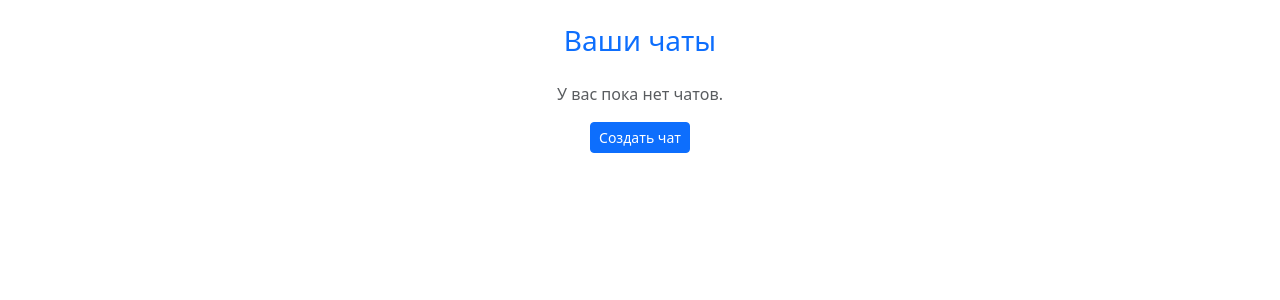
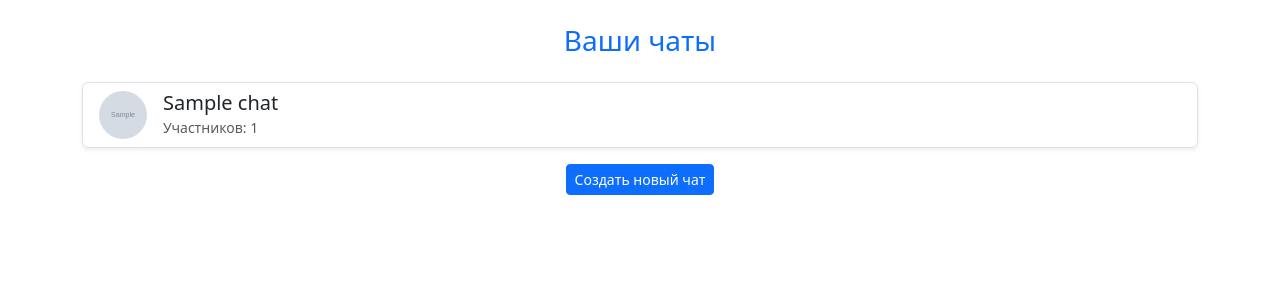
Before and after one commit to NikVinogradoff/messenger-min, a Flask app: page /main_page in a window 1280 px wide. Shown: the part 91-391 px from the top of the page. Run offline with Flask 3, Linux system fonts and the light colour scheme; a user stored in the database is signed in; tables that the repository leaves empty hold one stand-in row (values such as "Sample post"); grey boxes marked "Sample" are stand-in pictures.

Commit message:
Добавление нового чата, выбор названия и аватарки для чата, поддержка GIF для аватарок пользователя

```diff
--- a/app.py
+++ b/app.py
@@ -1,3 +1,5 @@
+import requests
+
 from config import *
 
 
@@ -49,6 +51,7 @@ def logout():
     logout_user()
     return redirect("/")
 
+
 @app.route("/main_page")
 def main_page():
     session = db_session.create_session()
@@ -59,14 +62,46 @@ def main_page():
     chats = user.chats
     return render_template("main_page.html", title="Мои чаты", chats=chats)
 
+
 @app.route("/chat")
 @login_required
 def chat():
     return render_template("chat.html", title="Чат")
 
+
 @app.route("/create_chat", methods=["GET", "POST"])
+@login_required
 def create_chat():
-    pass
+    if request.method == "POST":
+        title = request.form.get("title")
+        avatar = request.files.get("avatar")
+        if not title:
+            return render_template("create_chat.html", error="Введите название чата", title="Создать чат")
+        session = db_session.create_session()
+        chat = Chat(title=title)
+        user = session.merge(current_user)
+        chat.members.append(user)
+        if avatar and avatar.filename:
+            avatars_dir = os.path.join(app.static_folder, "img", "chat_avatars")
+            os.makedirs(avatars_dir, exist_ok=True)
+            filename = f"chat_{chat.id or hash(title)}.png"
+            filepath = os.path.join(avatars_dir, filename)
+            avatar.save(filepath)
+            chat.avatar_url = f"img/chat_avatars/{filename}"
+        session.add(chat)
+        session.commit()
+        if not chat.id:
+            new_filename = f"chat_{chat.id}.png"
+            old_path = os.path.join(avatars_dir, f"chat_{hash(title)}.png")
+            new_path = os.path.join(avatars_dir, new_filename)
+            if os.path.exists(old_path):
+                os.rename(old_path, new_path)
+            chat.avatar_url = f"img/chat_avatars/{new_filename}"
+            session.commit()
+        return redirect("/main_page")
+
+    return render_template("create_chat.html", title="Создать чат")
+
 
 @app.route("/profile", methods=["GET", "POST"])
 @login_required
--- a/config.py
+++ b/config.py
@@ -5,6 +5,7 @@ from werkzeug.utils import redirect, secure_filename
 
 from data import db_session
 from data.users import User
+from data.chats import Chat
 
 from forms.login_form import LoginForm
 from forms.register_form import RegisterForm
--- a/data/chats.py
+++ b/data/chats.py
@@ -15,6 +15,7 @@ class Chat(SqlAlchemyBase):
     id = Column(Integer, primary_key=True, autoincrement=True)
     title = Column(String, nullable=False)
     members = relationship("User", secondary=user_chat_association, back_populates="chats")
+    avatar_url = Column(String, default=None, nullable=True)
 
     def __repr__(self):
         return f"<Chat> {self.id} '{self.title}'"
--- a/templates/main_page.html
+++ b/templates/main_page.html
@@ -3,9 +3,39 @@
 {% block content %}
 <div class="container mt-4">
     <h3 class="text-center mb-4 text-primary">Ваши чаты</h3>
-    <div class="text-center text-muted">
-        <p>У вас пока нет чатов.</p>
-        <a href="/create_chat" class="btn btn-primary btn-sm">Создать чат</a>
-    </div>
+    {% if chats %}
+        <div class="list-group shadow-sm">
+        {% for chat in chats %}
+            <a href="/chat/{{ chat.id }}" class="list-group-item list-group-item-action d-flex align-items-center">
+                <div class="me-3">
+                    {% if chat.avatar_url %}
+                        <img src="{{ url_for('static', filename=chat.avatar_url) }}"
+                             alt="Аватар чата"
+                             class="rounded-circle"
+                             width="48" height="48"
+                             style="object-fit: cover;">
+                    {% else %}
+                        <div class="bg-primary text-white rounded-circle d-flex align-items-center justify-content-center"
+                             style="width: 48px; height: 48px;">
+                            {{ chat.title[0] }}
+                        </div>
+                    {% endif %}
+                </div>
+                <div>
+                    <h5 class="mb-0">{{ chat.title }}</h5>
+                    <small class="text-muted">Участников: {{ chat.members|length }}</small>
+                </div>
+            </a>
+        {% endfor %}
+        </div>
+        <div class="text-center mt-3">
+            <a href="/create_chat" class="btn btn-primary btn-sm">Создать новый чат</a>
+        </div>
+    {% else %}
+        <div class="text-center text-muted">
+            <p>У вас пока нет чатов.</p>
+            <a href="/create_chat" class="btn btn-primary">Создать первый чат</a>
+        </div>
+    {% endif %}
 </div>
 {% endblock %}
```
Also changed, not shown: templates/create_chat.html (added, +25 -0 lines), templates/profile.html (+4 -3 lines).
